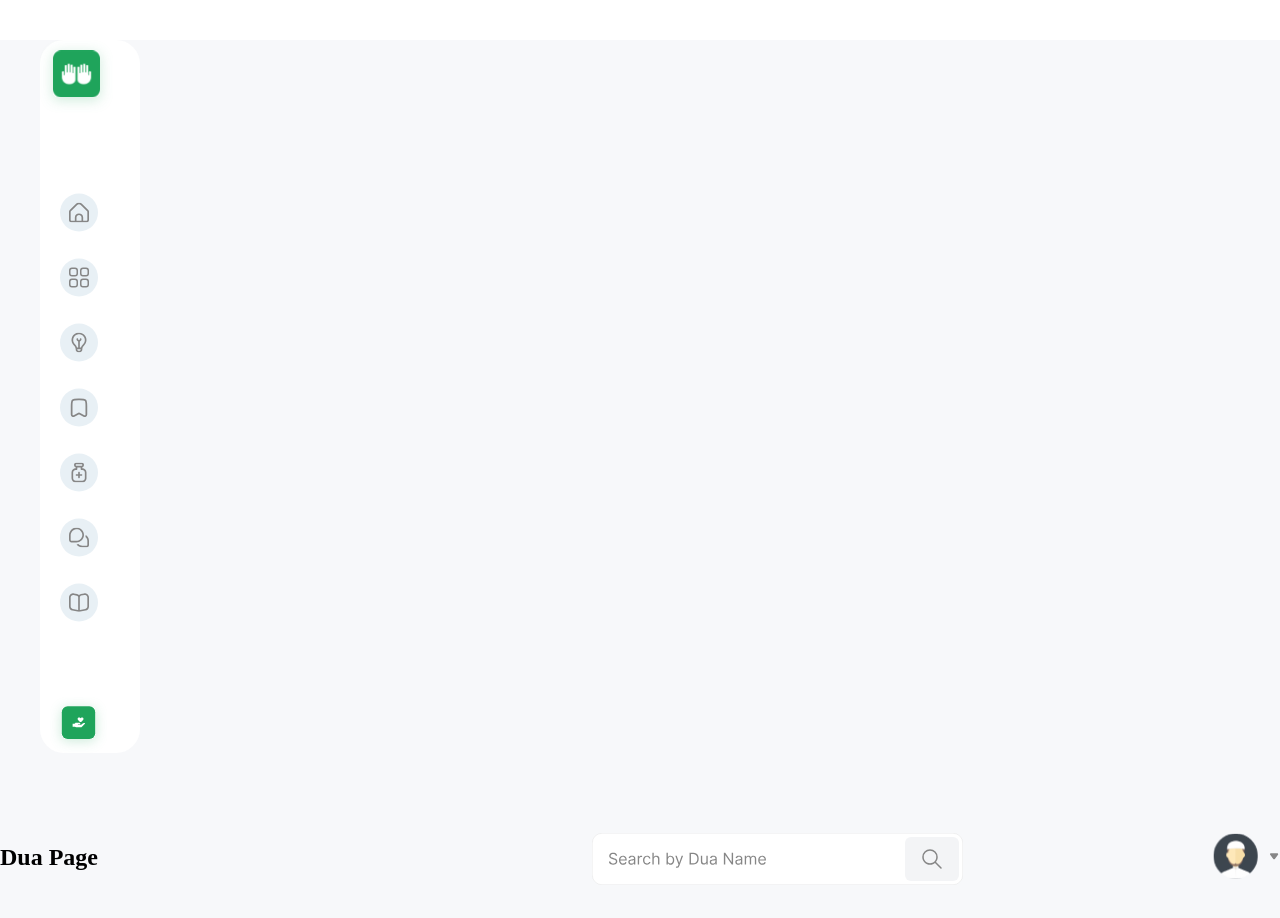
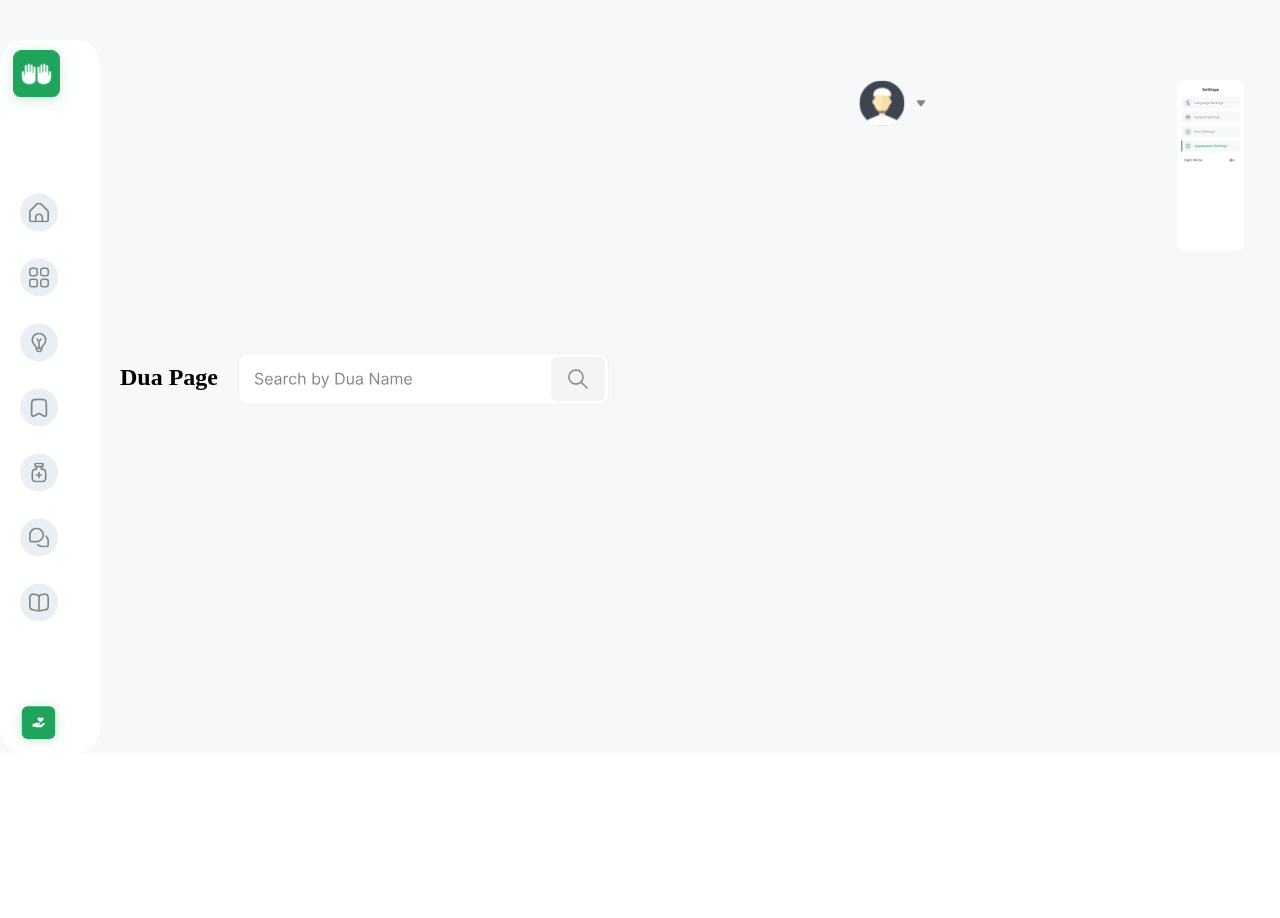
Before and after one commit to hashinur-sohan/my_dua, a Next.js app: page / in a window 1280 px wide. Shown: the top 918 px of the page. After the commit the page ends 800 px from the top, so only its background shows below. Built offline with nearby package versions, Linux system fonts and the light colour scheme.

Commit message:
setting part started

```diff
--- a/src/app/page.js
+++ b/src/app/page.js
@@ -6,9 +6,9 @@ export default function Home() {
   return (
     <main>
       {/* Container */}
-      <div className="bg-[#F7F8FA] ">
+      <div className=" relative  gap-5 flex flex-row bg-[#F7F8FA]  ">
             {/*Left bar */}
-            <div className="flex flex-col container h-[927] w-[100px] mt-[40px] ml-[40px] border-1 color rounded-3xl bg-white ">
+            <div className="flex flex-col container h-[927] w-[100px] mt-[40px] ml- [40px] border-1 color rounded-3xl bg-white ">
                 <a href="/"><Image src="/dua_logo.svg" alt="dua" width={73} height={73}/></a>
                 <a href="/"><Image src="/Frame 545.svg" alt="Frame" width={38} height={38} className=" mt-[80px] mb-[75px] ml-[20px]"/></a>
                 <a href="/"><Image src="/I_want_to_support_logo.svg" alt="Want to support" width={57} height={56} className=" ml-[10px]"/></a>
@@ -25,6 +25,9 @@ export default function Home() {
               <div>
                 <a href="/"><Image src="/account_logo.svg" alt="AccountLogo" width={67.5} height={45} className=" mt-[80px] mb-[75px] ml-[250px]  "/></a>
               </div>
+              <div>
+                <a href="/"><Image src="/setting.svg" alt="Setting" width={67.5} height={45} className=" mt-[80px] mb-[75px] ml-[250px]  "/></a>
+              </div>
            </div>
       </div>
     </main>
```
Also changed, not shown: public/setting.svg (added).
